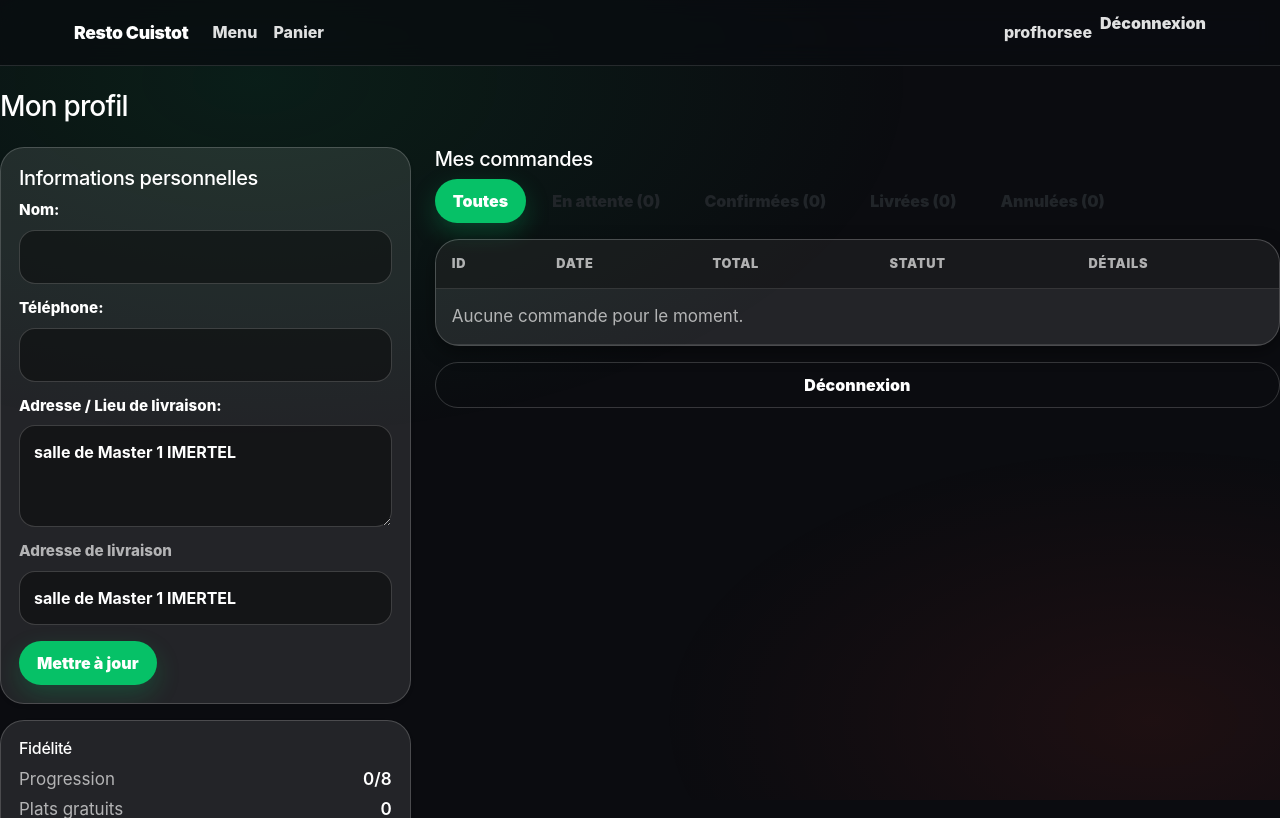
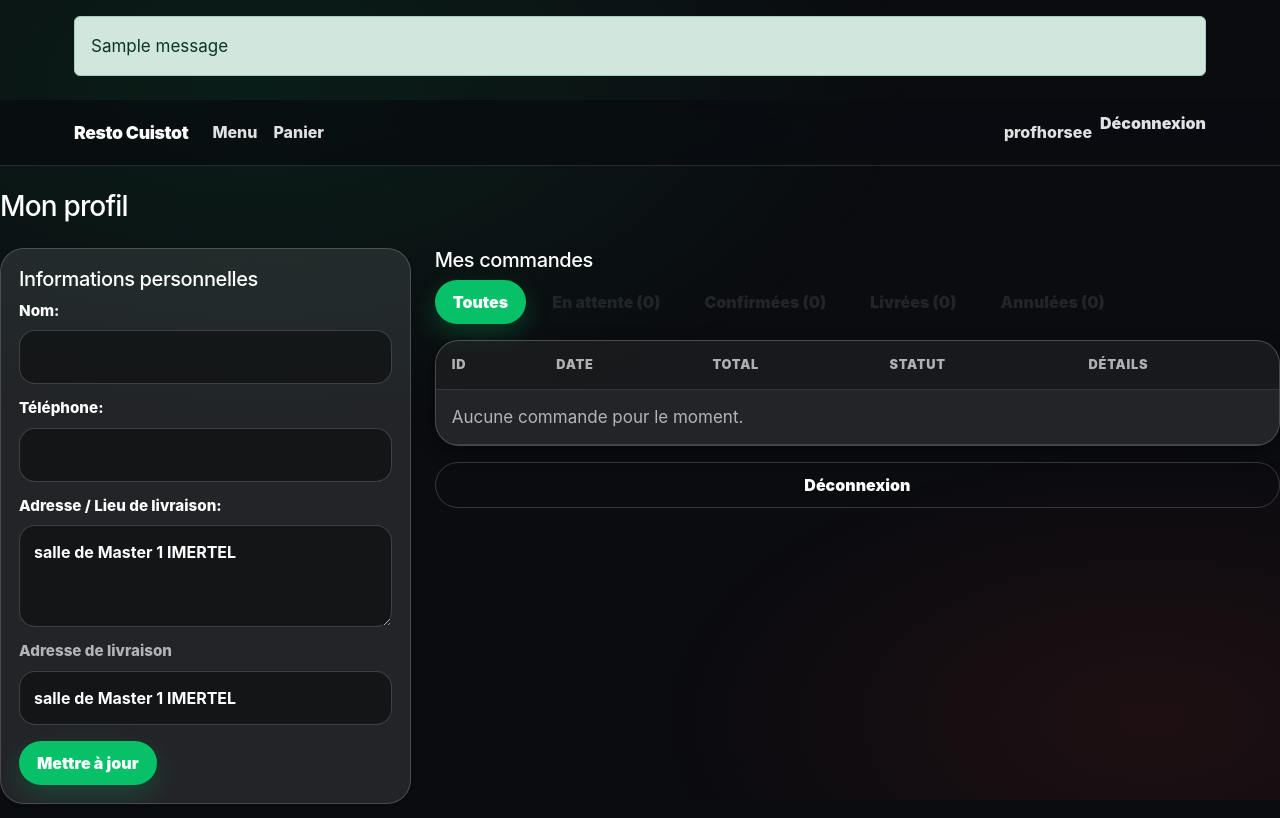
Before and after one commit to romeosyl08-png/resto, a Django app: page /comptes/profile/ in a window 1280 px wide. Shown: the top 818 px of the page. Run offline with Django 5.2, Linux system fonts and the light colour scheme; a user stored in the database is signed in; data comes from the database, SQL or seed files in the repository; tables that the repository leaves empty hold one stand-in row (values such as "Sample post"); one stand-in notice (Sample message) is shown; some libraries are stand-ins or nearby versions.

Commit message:
Implement message alerts in base.html
Add message display section to base template

```diff
--- a/resto/shop/templates/base.html
+++ b/resto/shop/templates/base.html
@@ -20,6 +20,18 @@
   </head>
 
 <body hx-headers='{"X-CSRFToken": "{{ csrf_token }}"}'>
+
+{% if messages %}
+  <div class="container py-3">
+    {% for message in messages %}
+      <div class="alert
+        {% if message.tags %}alert-{{ message.tags }}{% else %}alert-info{% endif %}
+        mb-2">
+        {{ message }}
+      </div>
+    {% endfor %}
+  </div>
+{% endif %}
 
    <nav class="navbar navbar-expand-lg navbar-dark navbar-food sticky-top">
     <div class="container">
```
